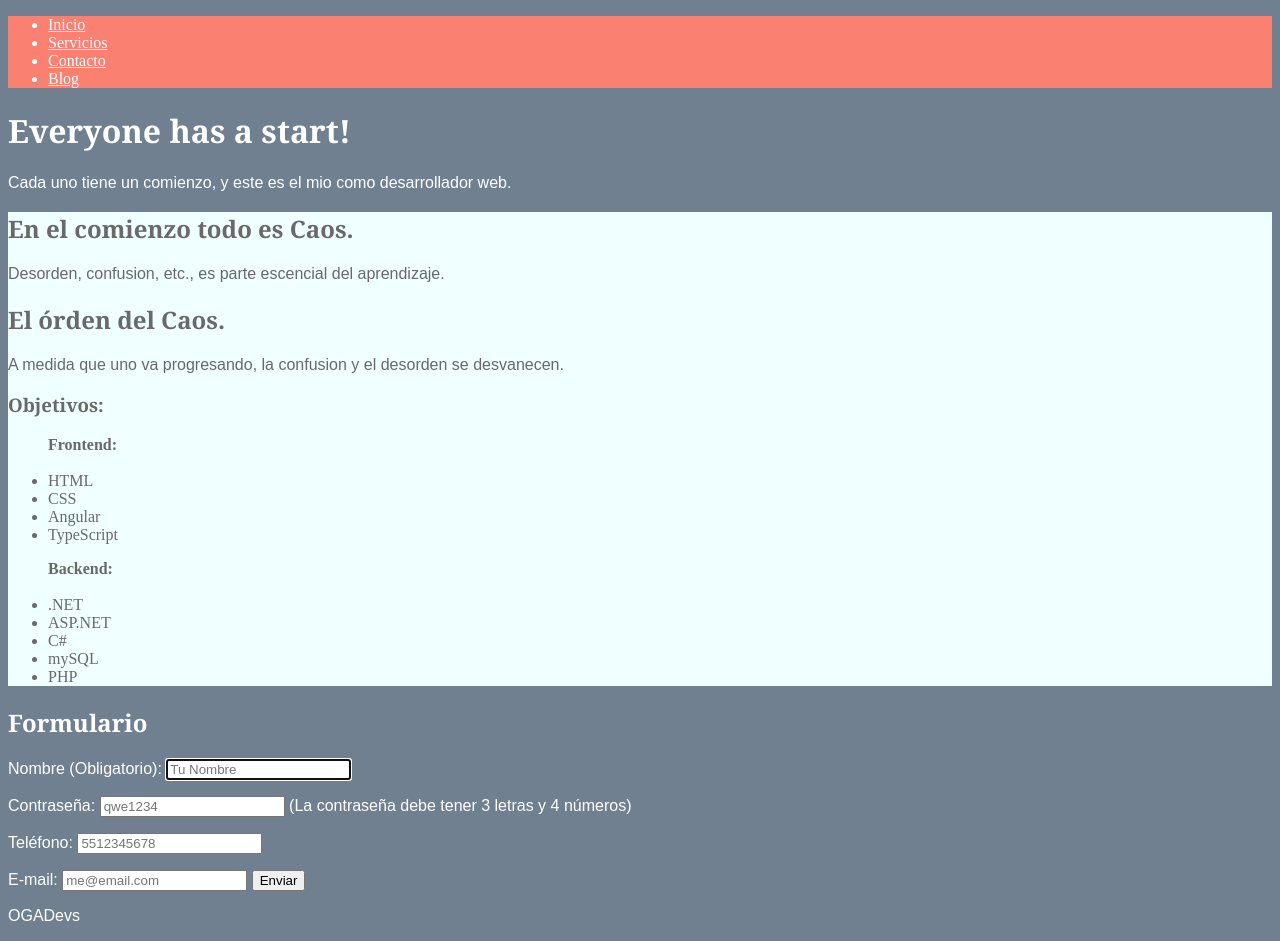
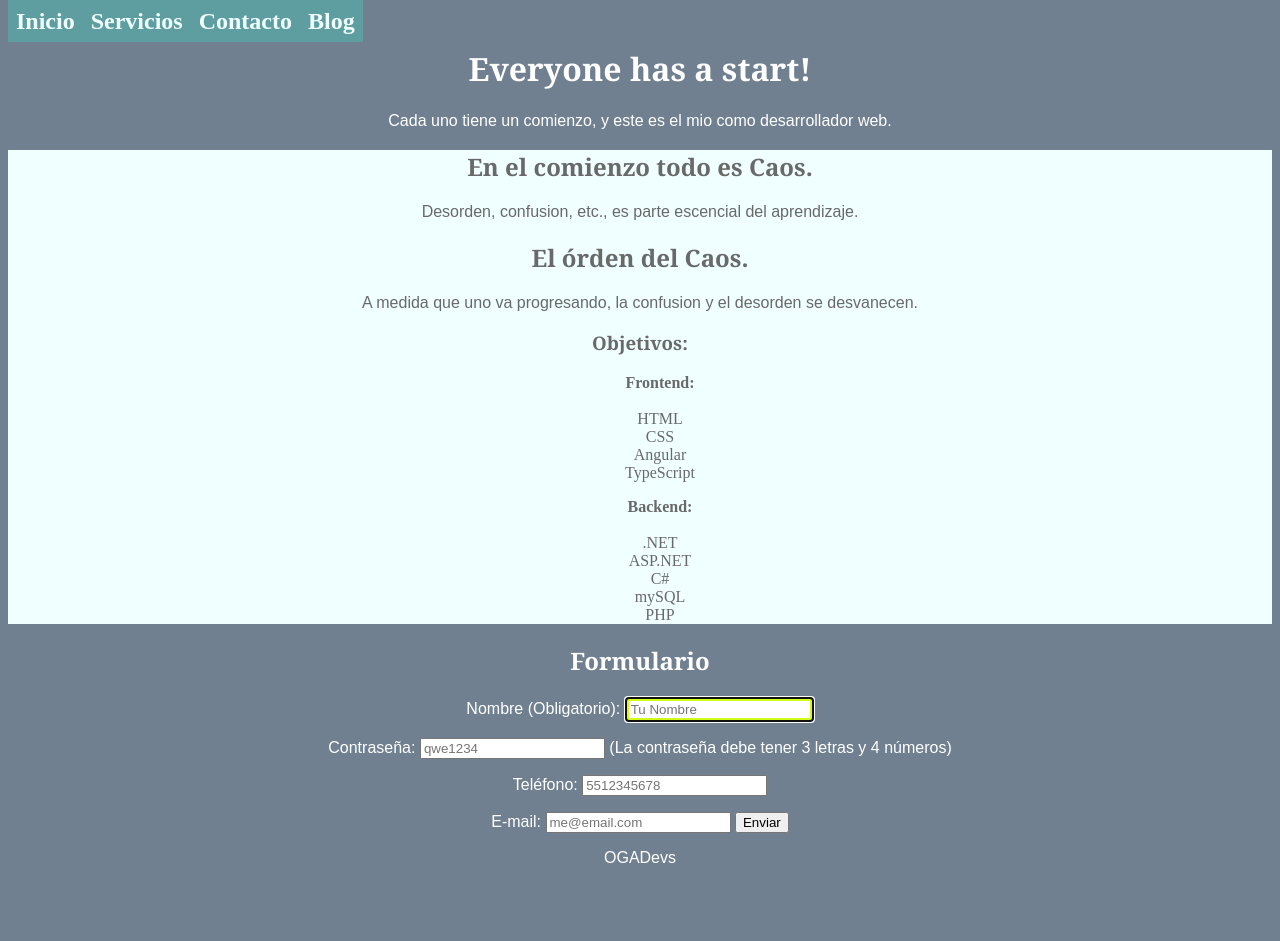
Before and after one commit to Omar-OgaDevs/bigbang, a plain HTML site: page index.html in a window 1280 px wide. After the commit the page ends 883 px from the top, so only its background shows below. Drawn offline with Linux system fonts and the light colour scheme.

Commit message:
mejoras css
mejoras css

```diff
--- a/index.html
+++ b/index.html
@@ -5,16 +5,17 @@
     <title>Everyone has a start!</title>
 <link href="styles.css" rel="stylesheet"/>
 </head>
+<body>
+    <header>
         <nav>
-    <ul>
+            <ul class="no-style horizontal">
             <li><a href="#">Inicio</a></li>
             <li><a href="#">Servicios</a></li>
             <li><a href="#">Contacto</a></li>
             <li><a href="#">Blog</a></li>
             </ul>
     </nav>
-<body>
-    <header>
+    <br>
     <h1>Everyone has a start!</h1>
         <p>Cada uno tiene un comienzo, y este es el mio como desarrollador web.</p>
     </header>
--- a/styles.css
+++ b/styles.css
@@ -1,6 +1,7 @@
 body {
     background-color: slategrey;
     color: white;
+    text-align: center;
 }
 h1, h2, h3 {
     font-family: Cambria, Cochin, Georgia, Times, 'Times New Roman', serif;
@@ -18,11 +19,39 @@ p {
 nav {
     background-color: salmon;
     color:aquamarine;
+    font-size: 1.5em;
+    font-weight: bold;
+    }
+nav ul, nav a {
+    text-decoration: none;
+    color:azure;
+    list-style-type: none;
+    margin: 0;
+    padding: 0;
 }
-nav ul, nav a {
+.horizontal li{
+    float: left;
+    margin: 0;
+    padding: 0;
+    text-align: center;
+}
+.horizontal a {
+    margin: 0;
     color:azure;
+    background-color: cadetblue;
+    text-align: center;
+    padding: 8px;
+}
+.horizontal a:hover, .horizontal a:active {
+    background-color: coral;
+}
+ul li {
+    list-style-position: inside;
+    list-style-type: none;
+    text-align: center;
 }
 main {
     background-color:azure;
     color:dimgrey;
 }
+:focus {border: 4px solid #d2fc18}
```
Lines whose indentation alone changed are shown as unchanged.
